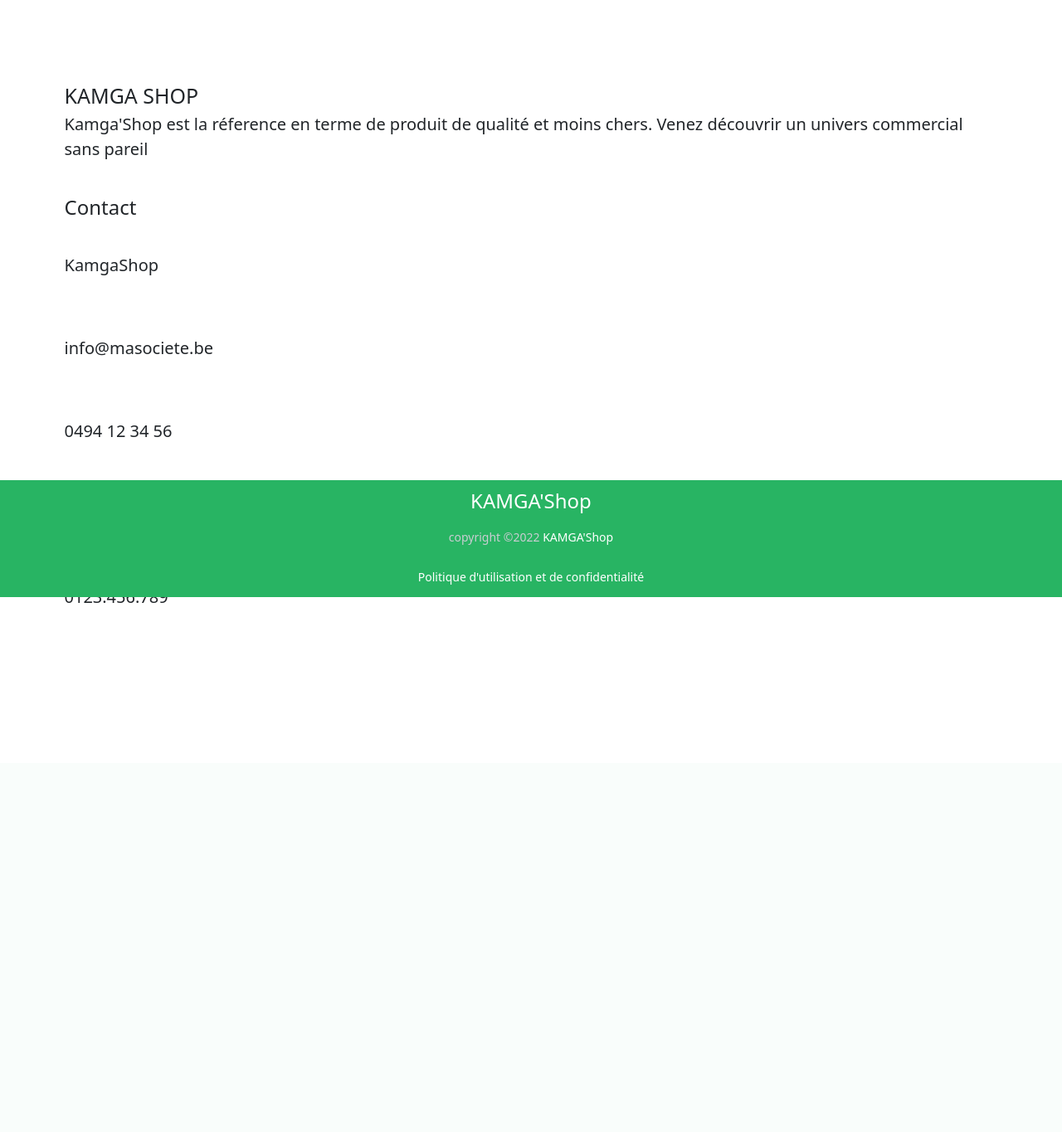
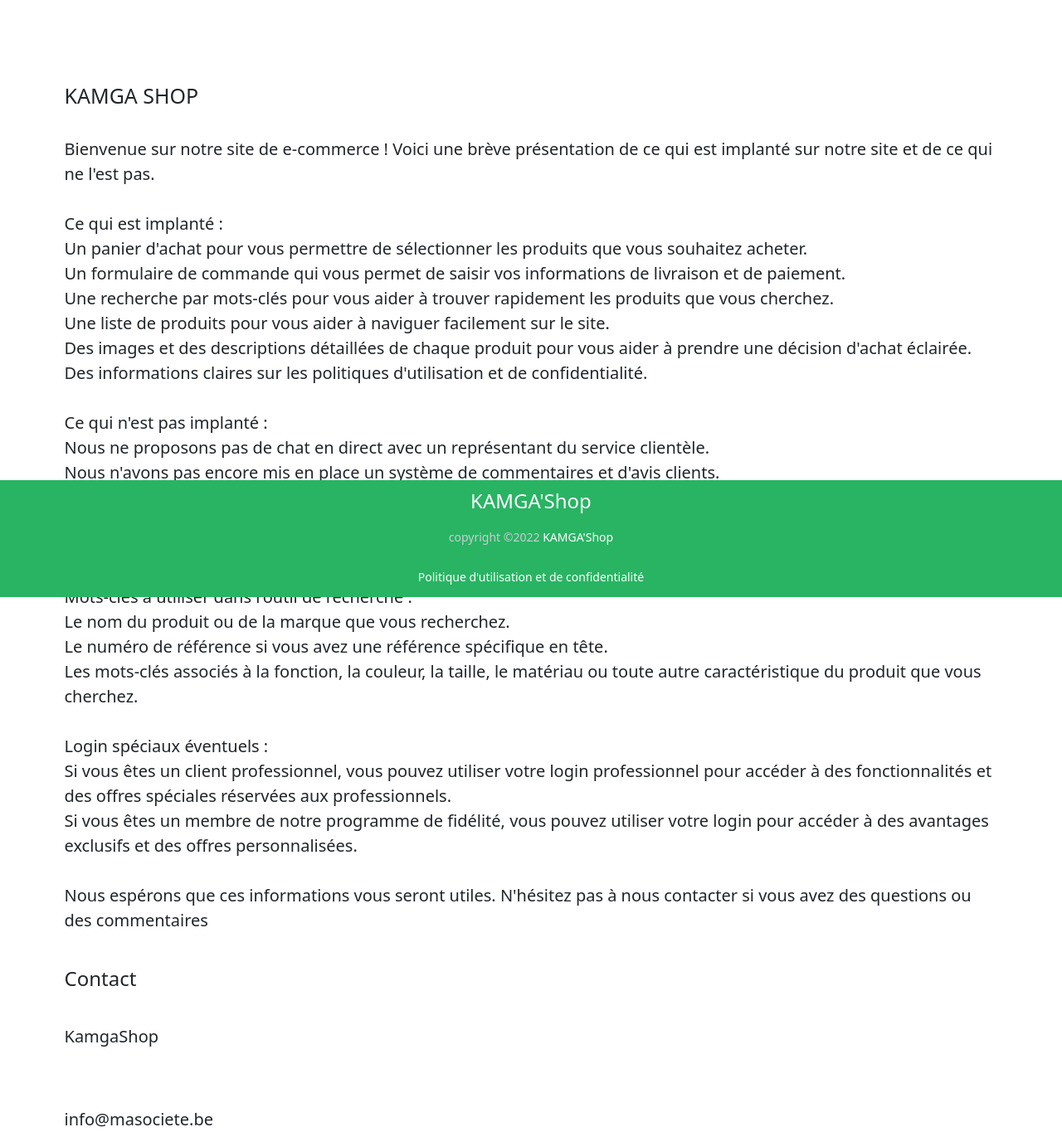
Before and after one commit to INGENIO-237/kamga-shop, a PHP site: page /view/about.php in a window 1280 px wide. Shown: the part 80-1445 px from the top of the page at 83% size. Before the commit the page ends 807 px from the top, so only its background shows below. Run offline with PHP 8.4, Linux system fonts and the light colour scheme.

Commit message:
fix image rendering and update about page

```diff
--- a/controller/converter.php
+++ b/controller/converter.php
@@ -1,8 +1,6 @@
 <?php
 
-// $xmlData = simplexml_load_file("http://www.ecb.europa.eu/stats/eurofxref/eurofxref-daily.xml");
+$xmlData = simplexml_load_file("http://www.ecb.europa.eu/stats/eurofxref/eurofxref-daily.xml");
     // foreach($xmlData->children()->children()->children() as $currency){
     //     var_dump($currency);
     // }
-    $reader = new XMLReader("http://www.ecb.europa.eu/stats/eurofxref/eurofxref-daily.xml");
-    var_dump($reader);
--- a/view/html_helper.php
+++ b/view/html_helper.php
@@ -8,7 +8,7 @@ function render_catalogue($catalogue){
     foreach($catalogue as $product){
         echo "<div class='col'>
           <div class='card shadow-sm'>
-            <img class='bd-placeholder-img card-img-top' width='100%' height='225' src=''/>
+            <img class='bd-placeholder-img card-img-top' width='100%' height='225' src='./media/casserole". $i+1 .".jpg'/>
 
             <div class='card-body'>
                 <form method='post' action='../controller/card.php'>
@@ -87,11 +87,60 @@ function render_card($products){
 function render_about(){
     echo "<div style='padding-top: 150px;padding-top: 100px;'>
     <h1>
-    KAMGA SHOP
-</h1>
-<p>
-    Kamga'Shop est la réference en terme de produit de qualité et moins chers. Venez découvrir un univers commercial sans pareil
-</p>
+        KAMGA SHOP
+    </h1><br><br>
+    <p>
+    Bienvenue sur notre site de e-commerce ! Voici une brève présentation de ce qui est implanté sur notre site et de ce qui ne l'est pas.<br><br>
+
+    Ce qui est implanté :<br>
+
+
+        Un panier d'achat pour vous permettre de sélectionner les produits que vous souhaitez acheter.<br>
+
+        Un formulaire de commande qui vous permet de saisir vos informations de livraison et de paiement.<br>
+
+        Une recherche par mots-clés pour vous aider à trouver rapidement les produits que vous cherchez.<br>
+
+        Une liste de produits pour vous aider à naviguer facilement sur le site.<br>
+
+        Des images et des descriptions détaillées de chaque produit pour vous aider à prendre une décision d'achat éclairée.<br>
+
+        Des informations claires sur les politiques d'utilisation et de confidentialité.<br><br>
+
+
+    Ce qui n'est pas implanté :<br>
+
+
+        Nous ne proposons pas de chat en direct avec un représentant du service clientèle.<br>
+
+        Nous n'avons pas encore mis en place un système de commentaires et d'avis clients.<br><br>
+
+
+    Liens intéressants à cliquer :<br>
+
+        La page d'accueil pour découvrir les dernières offres et promotions.<br><br>
+
+    Mots-clés à utiliser dans l'outil de recherche :<br>
+
+
+        Le nom du produit ou de la marque que vous recherchez.<br>
+
+        Le numéro de référence si vous avez une référence spécifique en tête.<br>
+
+        Les mots-clés associés à la fonction, la couleur, la taille, le matériau ou toute autre caractéristique du produit que vous cherchez.<br><br>
+
+
+    Login spéciaux éventuels :<br>
+
+
+        Si vous êtes un client professionnel, vous pouvez utiliser votre login professionnel pour accéder à des fonctionnalités et des offres spéciales réservées aux professionnels.<br>
+
+        Si vous êtes un membre de notre programme de fidélité, vous pouvez utiliser votre login pour accéder à des avantages exclusifs et des offres personnalisées.<br><br>
+
+
+    Nous espérons que ces informations vous seront utiles. N'hésitez pas à nous contacter si vous avez des questions ou des commentaires
+    </p>
+
 <br><br>
 <div>
     <h2>Contact</h2>
--- /dev/null
+++ b/view/js/card.js
@@ -0,0 +1,15 @@
+function convert_image(blobData){
+    // Suppose you have a Blob with image data
+    var myBlob = new Blob([blobData], {type: 'image/jpeg;base64', });
+
+    // Create a URL for the Blob
+    var imageUrl = URL.createObjectURL(myBlob);
+
+    // Set the src attribute of an img tag to the URL
+    var img = document.createElement('img');
+    img.src = imageUrl;
+
+    // Add the img tag to a div or any other container element
+    var container = document.getElementById('image-container');
+    container.appendChild(img);
+}
--- a/view/partials/_footer.php
+++ b/view/partials/_footer.php
@@ -16,6 +16,7 @@ function render_footer(){
     </footer>
     <script src='js/bootstrap.js'></script>
     <script src='js/jquery.js'></script>
+    <script src='js/card.js'></script>
 </body>
 </html>");
 }
```
Also changed, not shown: view/media/casserole1.jpg (renamed from view/media/casserole1.webp), view/media/casserole10.jpg (renamed from view/media/casserole10.webp), view/media/casserole2.jpg (renamed from view/media/casserole2.png), view/media/casserole4.jpg (renamed from view/media/casserole4.png), view/media/casserole5.jpg (renamed from view/media/casserole5.webp), view/media/casserole9.jpg (renamed from view/media/casserole9.jpeg).
